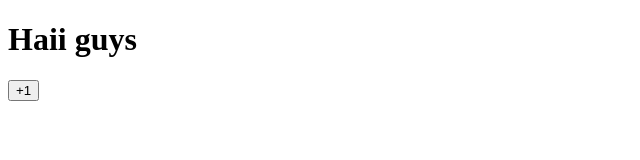
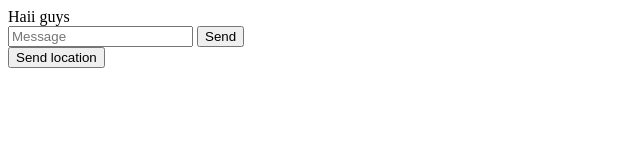
Before and after one commit to msathya98/Learning-Node.js, a plain HTML site: page Chat-app/index.html in a window 1280 px wide. Shown: the whole page, without its empty margins (0-640 px from the left). Drawn offline with nearby package versions, Linux system fonts and the light colour scheme; no server answers; files whose address does not match are found by name.

Commit message:
Index.html of chat-app updated.

```diff
--- a/Chat-app/index.html
+++ b/Chat-app/index.html
@@ -1,13 +1,17 @@
 <!DOCTYPE html>
-<html lang="en">
+<html>
     <head>
-	<meta charset="UTF-8">
-	<meta name="viewport" content="width=device-width, initial-scale=1.0">
-	<title>Document</title>
+
     </head>
     <body>
-	<h1>Haii guys</h1>
-	<button id="increment">+1</button>
+     Haii guys
+
+        <form id="message-form">
+            <input name="message" placeholder="Message">
+            <button>Send</button>
+        </form>
+        <button id="send-location">Send location</button>
+
         <script src="/socket.io/socket.io.js"></script>
         <script src="/js/chat.js"></script>
     </body>
```
Lines whose indentation alone changed are shown as unchanged.
